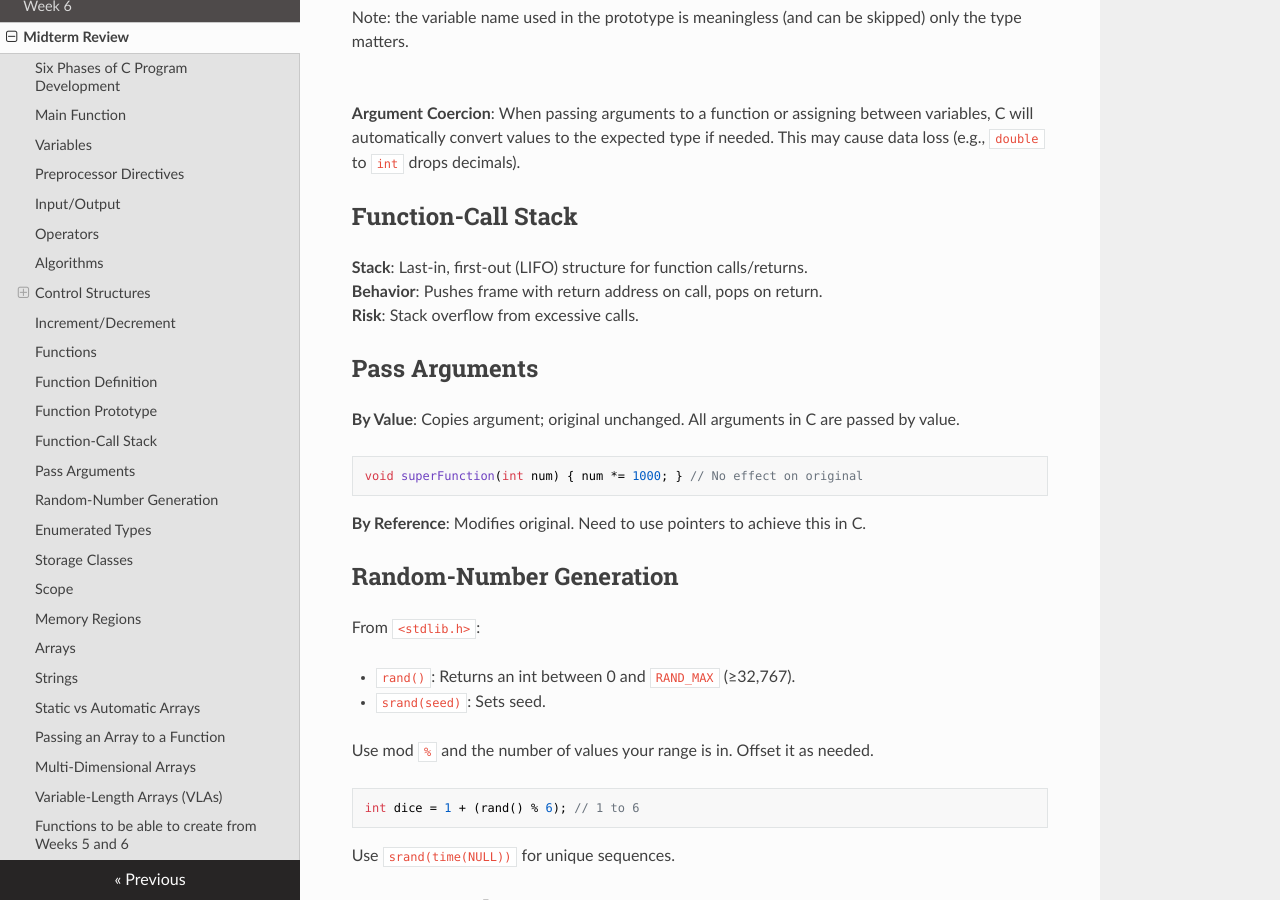
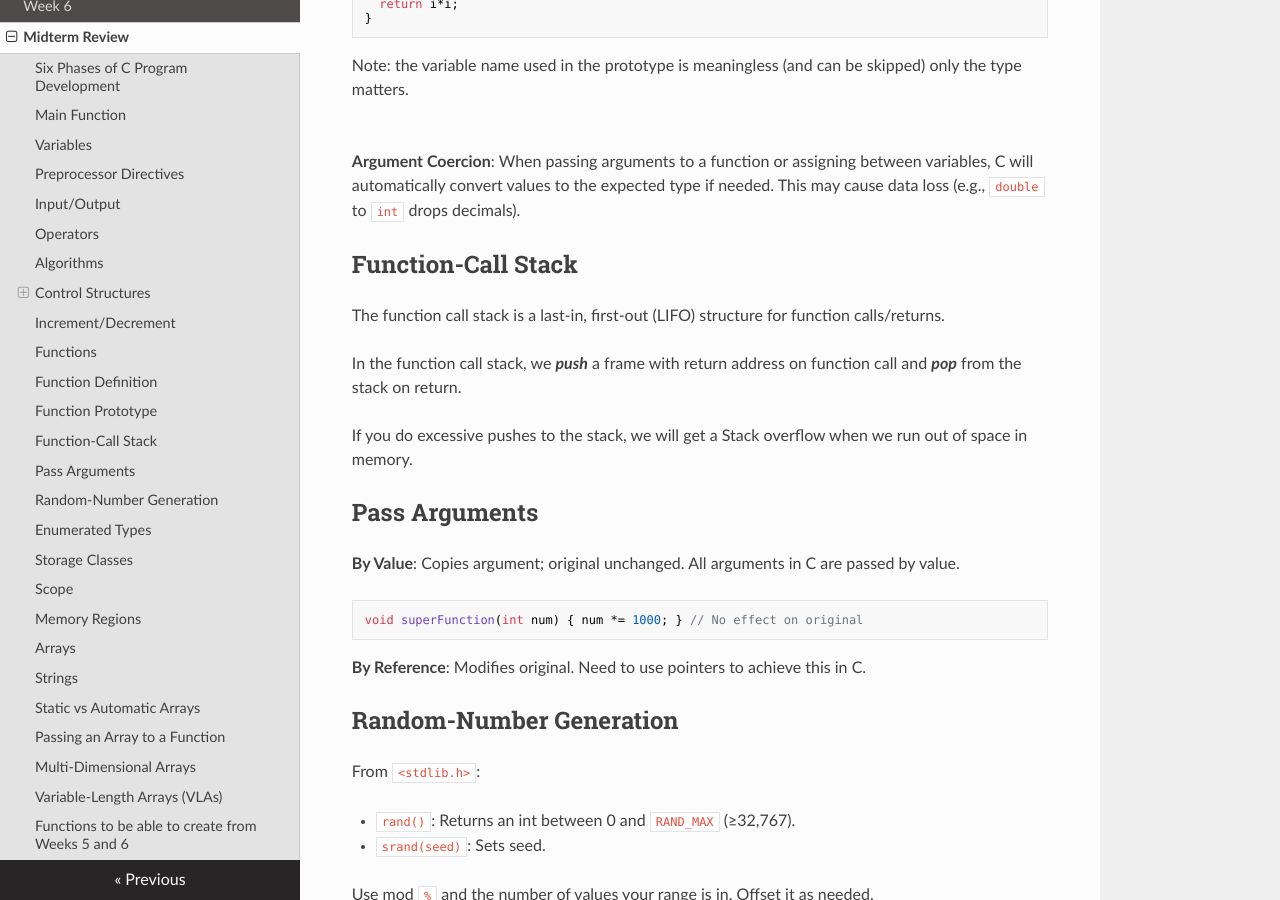
Before and after one commit to gdoyle87/COMP2701, an MkDocs documentation site: the page built from docs/midterm.md, in a window 1280 px wide and 900 px high, scrolled down 3491 px. Built offline with MkDocs 1.6.1, drawn with Linux system fonts in a browser that asks for light colours; nearby versions of some CDN libraries; some of the changed text lies outside the part shown.

Commit message:
some touch ups

````diff
--- a/docs/midterm.md
+++ b/docs/midterm.md
@@ -20,7 +20,10 @@
 
 ## Variables
 **Statically Typed**: Declare type before use (e.g., `int`, `float`, `char`).
-<br>**Naming Rules**: Start with letter/underscore, use letters/digits/underscores.
+
+When naming variables, they must start with letter/underscore and can contain letters/digits/underscores.
+
+
 ```c
 int a = 3;
 float b = 5.5;
@@ -96,7 +99,7 @@
 **Pre-increment** (`++x`): Increment first.
 <br>**Post-increment** (`x++`): Use, then increment.
 
-Use pre-increment in loops:
+Bob insists we use pre-increment in loop continuation conditions:
 
 ```c
 for(int i = 0; i < 10; ++i) { ... }
@@ -144,9 +147,11 @@
 This may cause data loss (e.g., `double` to `int` drops decimals).
 
 ## Function-Call Stack
-**Stack**: Last-in, first-out (LIFO) structure for function calls/returns.
-<br>**Behavior**: Pushes frame with return address on call, pops on return.
-<br>**Risk**: Stack overflow from excessive calls.
+The function call stack is a last-in, first-out (LIFO) structure for function calls/returns.
+
+In the function call stack, we ***push*** a frame with return address on function call and ***pop*** from the stack on return.
+
+If you do excessive pushes to the stack, we will get a Stack overflow when we run out of space in memory.
 
 ## Pass Arguments
 **By Value**: Copies argument; original unchanged. All arguments in C are passed by value.
````
